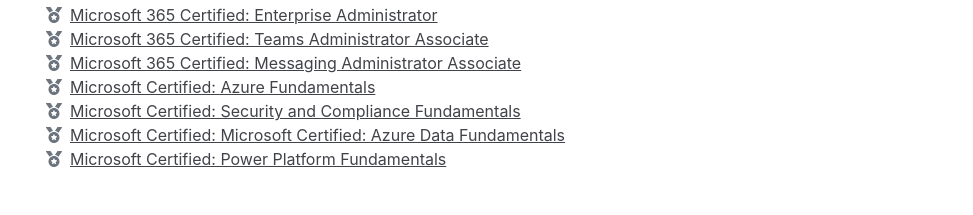
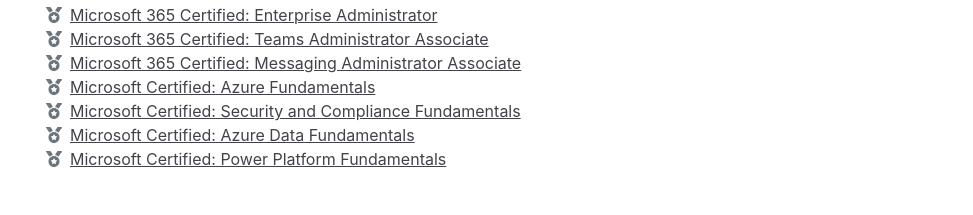
Before and after one commit to janeilagan/resume, a plain HTML site: page index.html in a window 1280 px wide. Shown: the part 2275-2490 px from the top of the page, without its empty margins (290-1263 px from the left). Drawn offline with nearby package versions, Linux system fonts and the light colour scheme; a web font is replaced by a local one.

Commit message:
Update index.html

```diff
--- a/index.html
+++ b/index.html
@@ -220,7 +220,7 @@
                         </li>
                         <li>
                             <span class="fa-li"><i class="fas fa-medal"></i></span>
-                            <a href="https://www.credly.com/badges/1e9e1d25-9deb-481f-a719-7a4147e7f3c2/public_url" target = "_blank">Microsoft Certified: Microsoft Certified: Azure Data Fundamentals</a>
+                            <a href="https://www.credly.com/badges/1e9e1d25-9deb-481f-a719-7a4147e7f3c2/public_url" target = "_blank">Microsoft Certified: Azure Data Fundamentals</a>
                         </li>
                         <li>
                             <span class="fa-li"><i class="fas fa-medal"></i></span>
```
